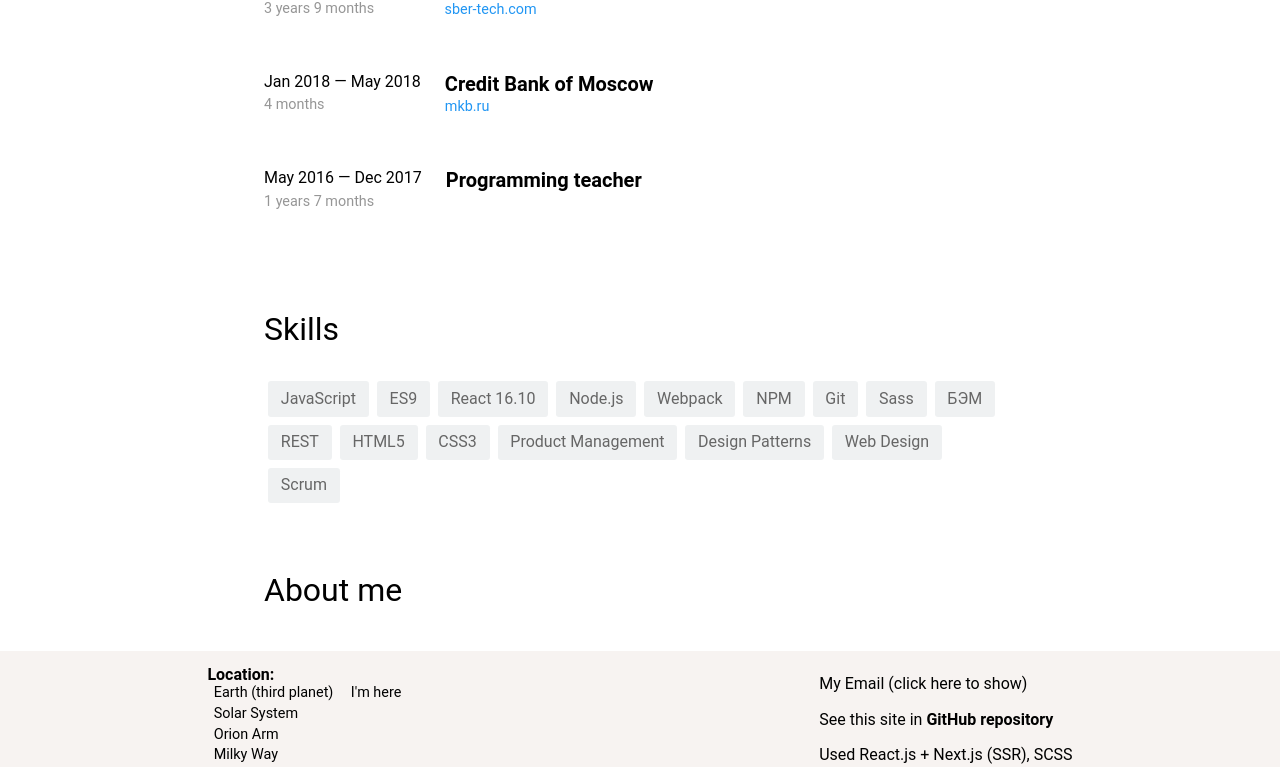
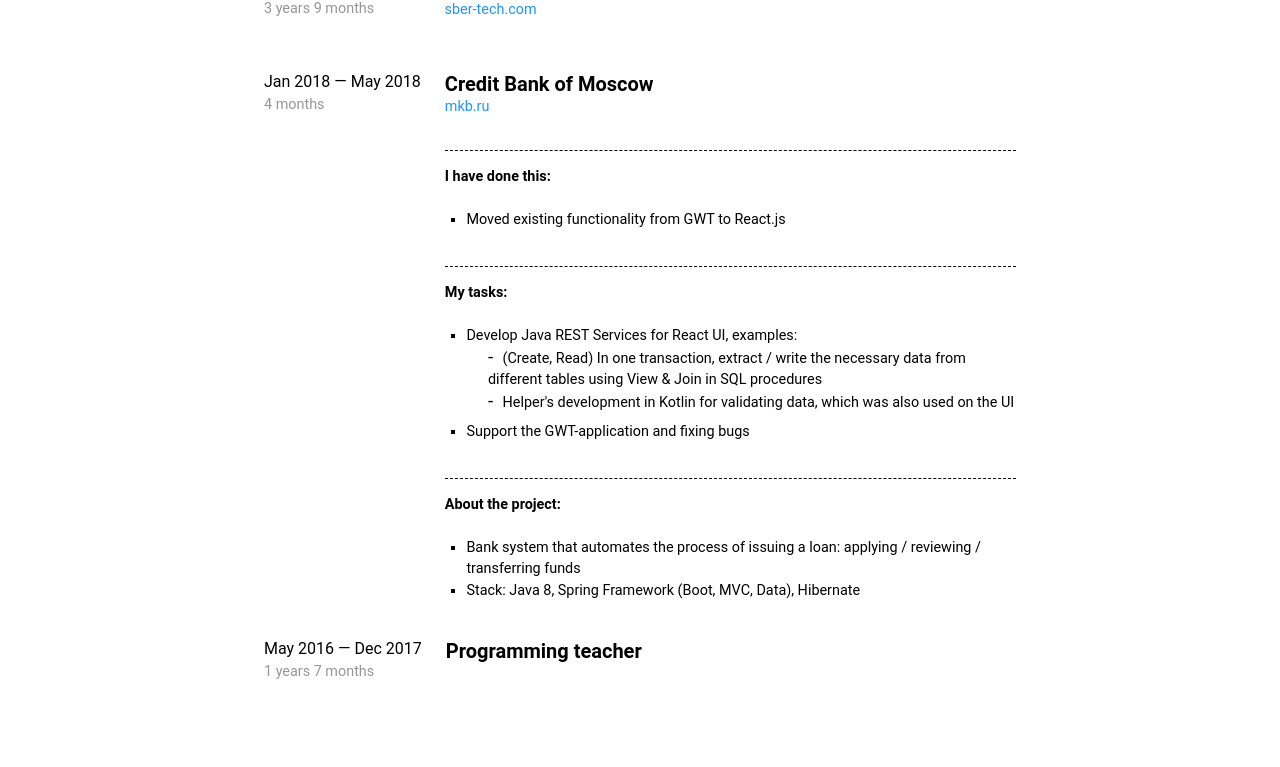
Before and after one commit to it-efrem/it-efrem.com, a Next.js app: page /index in a window 1280 px wide. Shown: the part 645-1412 px from the top of the page. Built offline with nearby package versions, Linux system fonts and the light colour scheme; no server answers.

Commit message:
+ Experience MKB

```diff
--- a/components/Dumb/Experience/List/MKB.js
+++ b/components/Dumb/Experience/List/MKB.js
@@ -1,5 +1,42 @@
+import React from 'react';
+import {List} from "./index";
+
+const iHaveDone = [
+    'Moved existing functionality from GWT to React.js'
+];
+const tasks = [
+    'Develop Java REST Services for React UI, examples:',
+    [
+        '(Create, Read) In one transaction, extract / write the necessary data from different tables using View & Join in SQL procedures',
+        'Helper\'s development in Kotlin for validating data, which was also used on the UI'
+    ],
+    'Support the GWT-application and fixing bugs'
+];
+const aboutProject = [
+    'Bank system that automates the process of issuing a loan: applying / reviewing / transferring funds',
+    'Stack: Java 8, Spring Framework (Boot, MVC, Data), Hibernate',
+];
+
 export function MKB() {
     return (
-        <div></div>
+        <div>
+            <p>
+                <hr/>
+                <div className='label'>I have done this:</div>
+            </p>
+            <List data={iHaveDone}/>
+
+            <p>
+                <hr/>
+                <div className='label'>My tasks:</div>
+            </p>
+            <List data={tasks}/>
+
+            <p>
+                <hr/>
+                <div className='label'>About the project:</div>
+            </p>
+            <List data={aboutProject}/>
+        </div>
     )
 }
```
